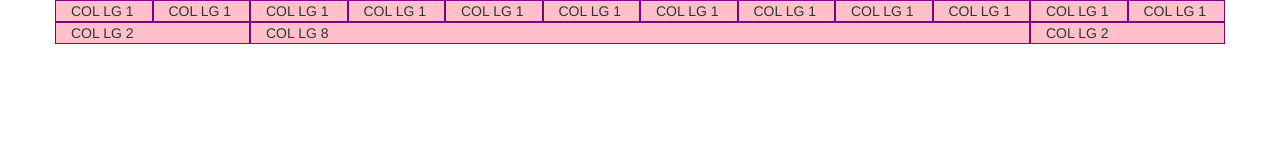
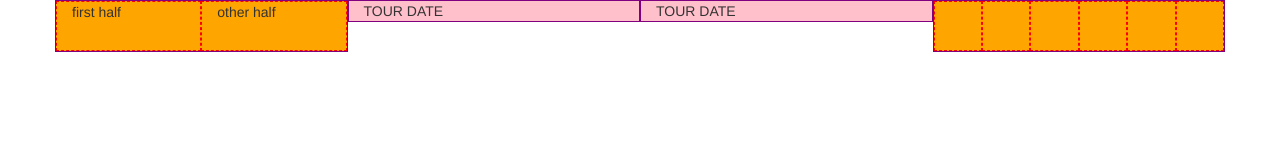
Before and after one commit to xaviguasch/bootstrap-practice, a plain HTML site: page 03-the-grid-system/index.html in a window 1280 px wide. Drawn offline with nearby package versions, Linux system fonts and the light colour scheme.

Commit message:
grid practice 2

```diff
--- a/03-the-grid-system/index.html
+++ b/03-the-grid-system/index.html
@@ -11,29 +11,51 @@
         background: pink;
         border: 1px solid purple;
     }
+    .orange {
+        background: orange;
+        border: 1px dashed red;
+        height: 50px
+    }
     </style>
 </head>
 <body>
     <div class="container">
+        <!-- <div class="row">
+            <div class="col-lg-1 col-md-2 pink">COL LG 1</div>
+            <div class="col-lg-1 col-md-2 pink">COL LG 1</div>
+            <div class="col-lg-1 col-md-2 pink">COL LG 1</div>
+            <div class="col-lg-1 col-md-2 pink">COL LG 1</div>
+            <div class="col-lg-1 col-md-2 pink">COL LG 1</div>
+            <div class="col-lg-1 col-md-2 pink">COL LG 1</div>
+            <div class="col-lg-1 col-md-2 pink">COL LG 1</div>
+            <div class="col-lg-1 col-md-2 pink">COL LG 1</div>
+            <div class="col-lg-1 col-md-2 pink">COL LG 1</div>
+            <div class="col-lg-1 col-md-2 pink">COL LG 1</div>
+            <div class="col-lg-1 col-md-2 pink">COL LG 1</div>
+            <div class="col-lg-1 col-md-2 pink">COL LG 1</div>
+        </div> -->
         <div class="row">
-            <div class="col-lg-1 pink">COL LG 1</div>
-            <div class="col-lg-1 pink">COL LG 1</div>
-            <div class="col-lg-1 pink">COL LG 1</div>
-            <div class="col-lg-1 pink">COL LG 1</div>
-            <div class="col-lg-1 pink">COL LG 1</div>
-            <div class="col-lg-1 pink">COL LG 1</div>
-            <div class="col-lg-1 pink">COL LG 1</div>
-            <div class="col-lg-1 pink">COL LG 1</div>
-            <div class="col-lg-1 pink">COL LG 1</div>
-            <div class="col-lg-1 pink">COL LG 1</div>
-            <div class="col-lg-1 pink">COL LG 1</div>
-            <div class="col-lg-1 pink">COL LG 1</div>
+            <div class="col-md-3 col-sm-6 pink">
+                <div class="row">
+                    <div class="col-lg-6 orange">first half</div>
+                    <div class="col-lg-6 orange">other half</div>
+                </div>
+            </div>
+            <div class="col-md-3 col-sm-6 pink">TOUR DATE</div>
+            <div class="col-md-3 col-sm-6 pink">TOUR DATE</div>
+            <div class="col-md-3 col-sm-6 pink">
+                <div class="row">
+                    <div class="col-lg-2 orange"></div>
+                    <div class="col-lg-2 orange"></div>
+                    <div class="col-lg-2 orange"></div>
+                    <div class="col-lg-2 orange"></div>
+                    <div class="col-lg-2 orange"></div>
+                    <div class="col-lg-2 orange"></div>
+                </div>
+            </div>
         </div>
-        <div class="row">
-            <div class="col-lg-2 pink">COL LG 2</div>
-            <div class="col-lg-8 pink">COL LG 8</div>
-            <div class="col-lg-2 pink">COL LG 2</div>
-        </div>
+
+
     </div>
 </body>
 </html>
```
